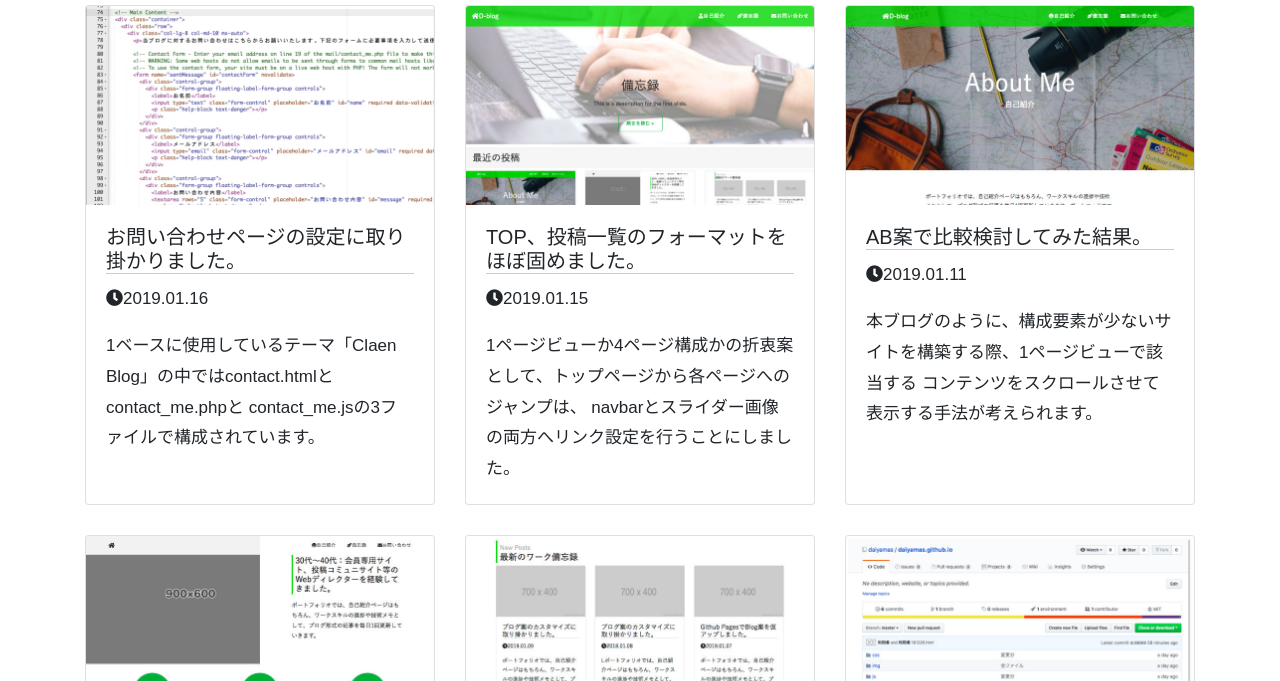
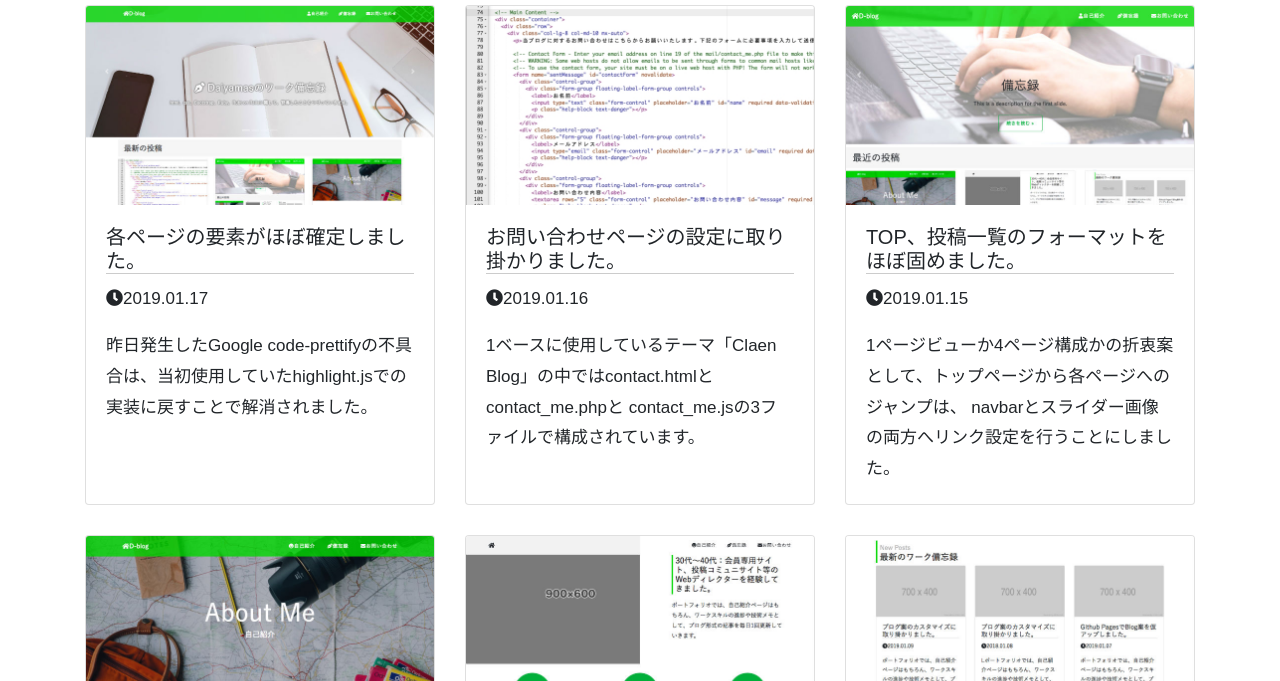
Before and after one commit to daiyamas/daiyamas.github.io, a website: page index.html in a window 1280 px wide. Shown: the part 599-1280 px from the top of the page. Drawn offline with nearby package versions, Linux system fonts and the light colour scheme.

Commit message:
index.html post.html

```diff
--- a/index.html
+++ b/index.html
@@ -114,6 +114,19 @@
        <div class="row">
         <div class="col-lg-4 col-sm-6 portfolio-item">
           <div class="card h-100">
+            <a href="posts/190117.html"><img class="card-img-top" src="img/190117.jpg" alt="photo"></a>
+            <div class="card-body">
+              <h5 class="card-title">
+                <a href="posts/190117.html">各ページの要素がほぼ確定しました。</a>
+              </h5>
+                <span class="meta"><i class="fa fa-clock" aria-hidden="true"></i>2019.01.17</span>
+              <p class="card-text">昨日発生したGoogle code-prettifyの不具合は、当初使用していたhighlight.jsでの
+            実装に戻すことで解消されました。</p>
+            </div>
+        </div>
+          </div>
+        <div class="col-lg-4 col-sm-6 portfolio-item">
+          <div class="card h-100">
             <a href="posts/190116.html"><img class="card-img-top" src="img/190116.jpg" alt="photo"></a>
             <div class="card-body">
               <h5 class="card-title">
@@ -177,7 +190,7 @@
             </div>
           </div>
         </div>
-        <div class="col-lg-4 col-sm-6 portfolio-item">
+       <!-- <div class="col-lg-4 col-sm-6 portfolio-item">
           <div class="card h-100">
             <a href="posts/190104.html"><img class="card-img-top" src="img/190104.jpg" alt="photo"></a>
             <div class="card-body">
@@ -189,7 +202,7 @@
             を調べてみましたが、参考になる情報は見つけられませんでした。</p>
             </div>
           </div>
-        </div>
+        </div> -->
        <!-- <div class="col-lg-4 col-sm-6 portfolio-item">
           <div class="card h-100">
             <a href="posts/181227.html"><img class="card-img-top" src="img/181227.jpg" alt="photo"></a>
```
Also changed, not shown: post.html (+22 -8 lines), posts/190117.html (+3 -1 lines), img/190117.jpg (added), img/190117_700_300.jpg (added), posts/images/0117_03.jpg (added), posts/images/0117_04.jpg (added).
